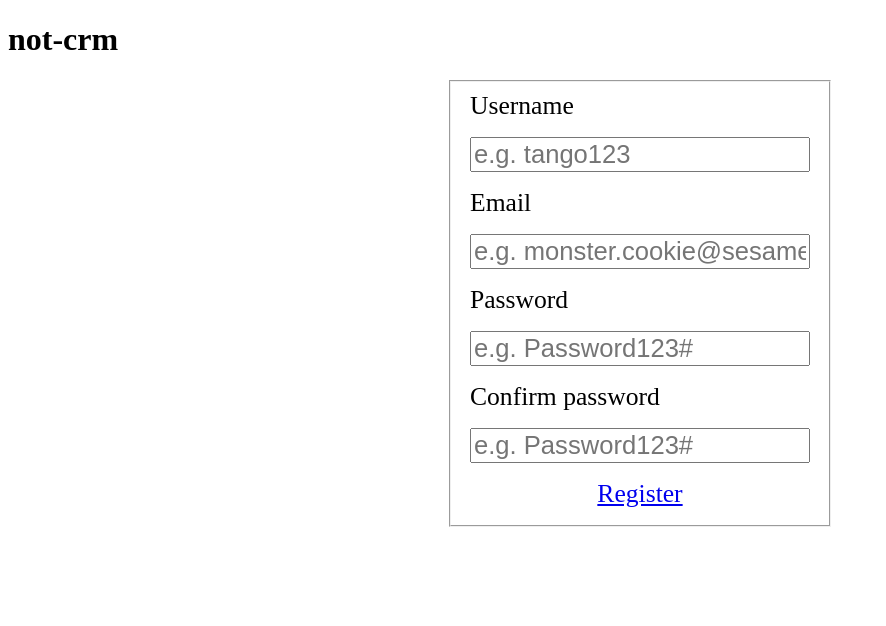
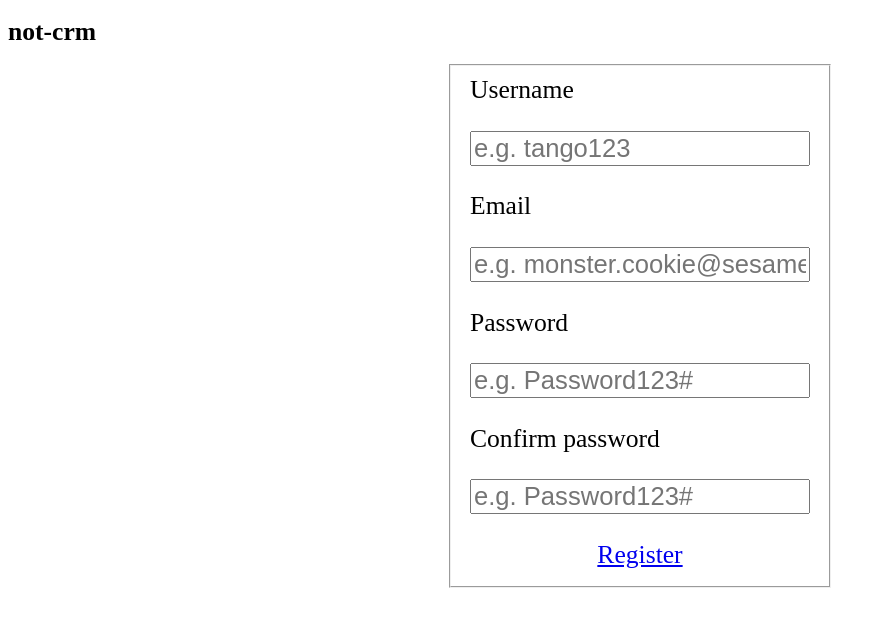
Before and after one commit to shugyoza/not-crm, an Angular app: page /register in a window 1280 px wide. Shown: the top 626 px of the page, without its empty margins (0-886 px from the left). Built offline with nearby package versions, Linux system fonts and the light colour scheme.

Commit message:
address linting issues

```diff
--- a/src/app/shared/input-field.component/input-field.component.scss
+++ b/src/app/shared/input-field.component/input-field.component.scss
@@ -1,9 +1,9 @@
 * {
-  font-size: min(4rem, max(0.875rem, 2vw))
-};
+  font-size: min(4rem, max(0.875rem, 2vw));
+}
 
 div {
   display: flex;
   flex-direction: column;
   gap: 1rem;
-};
+}
--- a/src/styles.scss
+++ b/src/styles.scss
@@ -1,4 +1,4 @@
 /* You can add global styles to this file, and also import other style files */
 * {
-  font-size: min(4rem, ma(0.875rem, 2vw))
-};
+  font-size: min(4rem, max(0.875rem, 2vw));
+}
```
Also changed, not shown: src/app/features/register/register.component.scss (+7 -7 lines), 2 other files (tests, documents, lock files or other folders).
